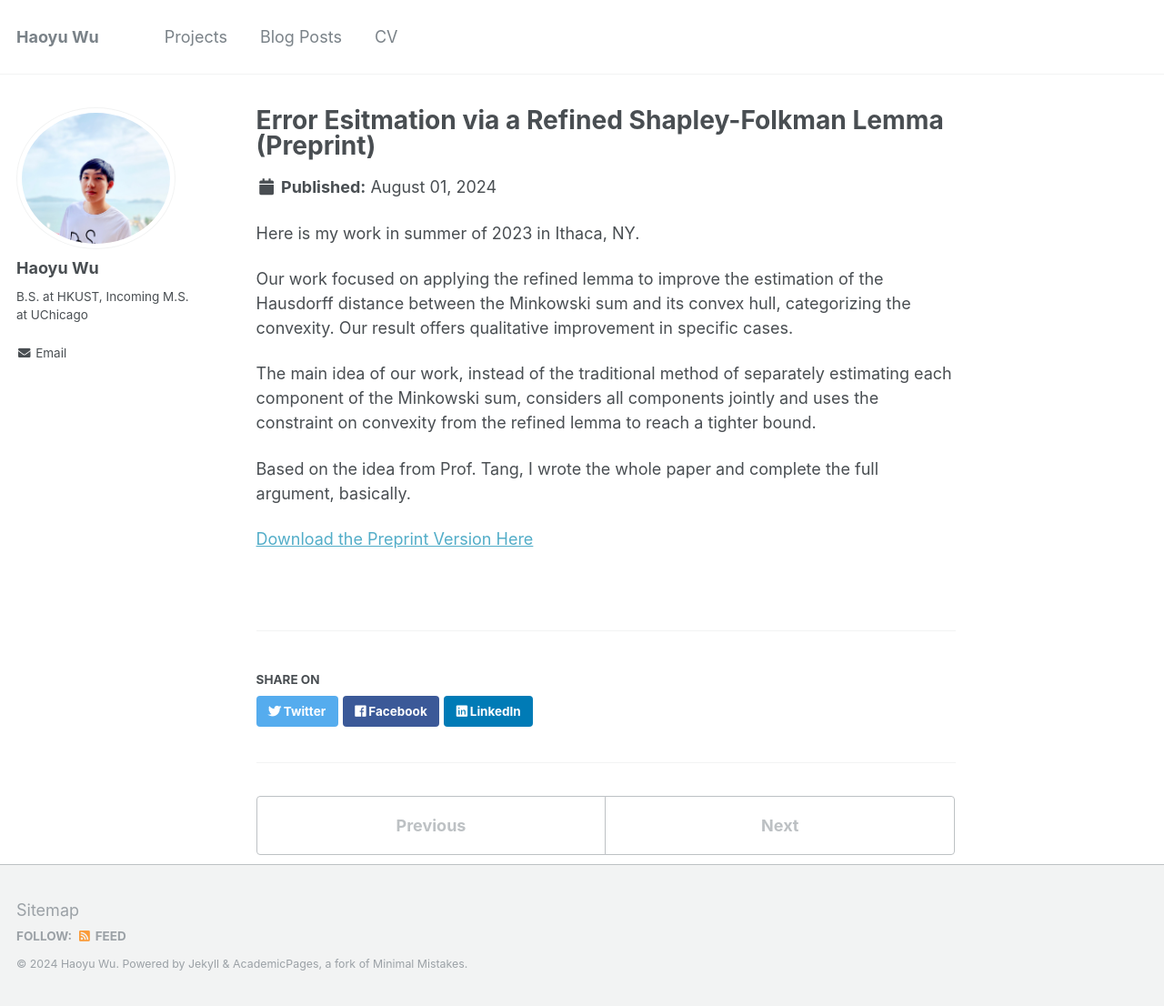
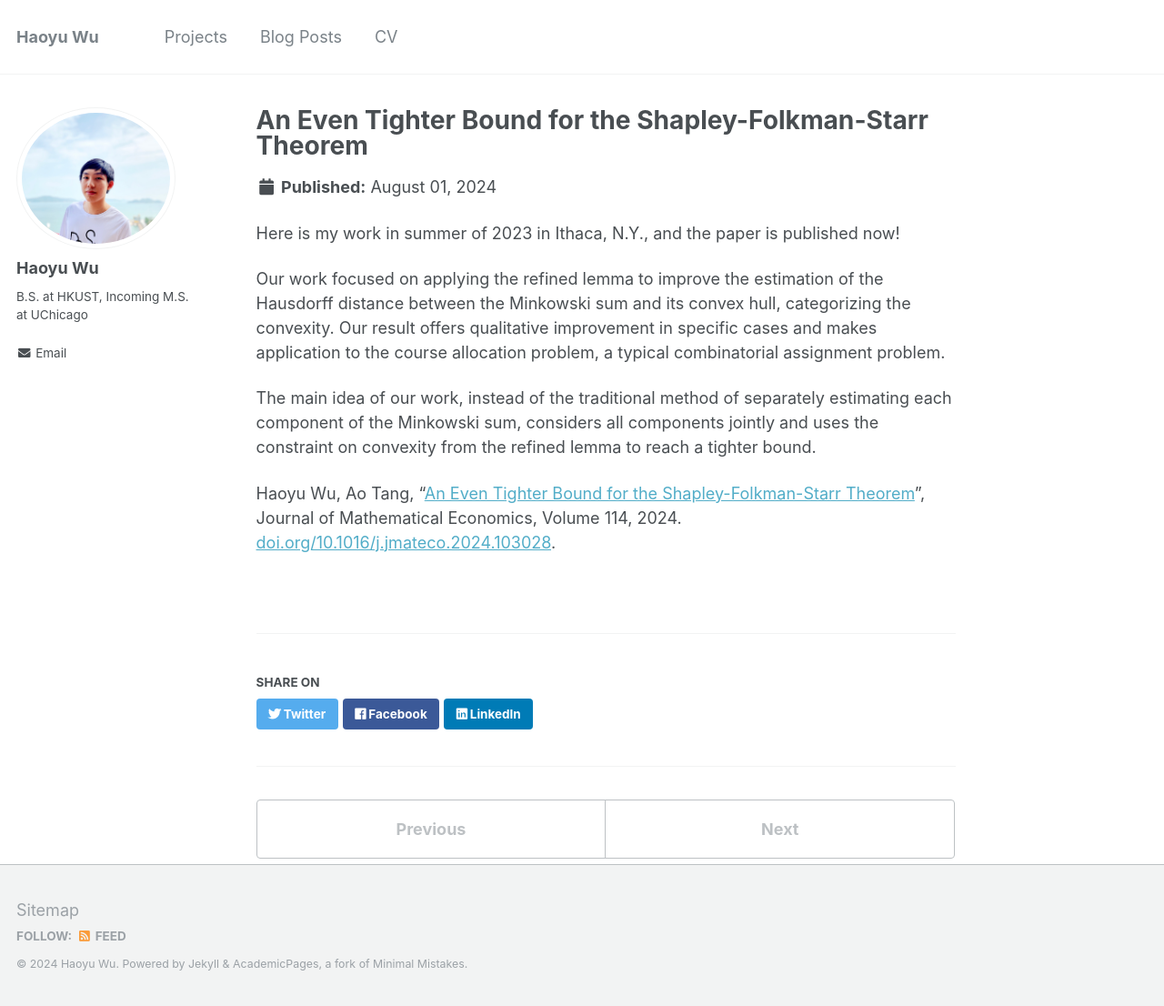
Before and after one commit to haoyuwu02/haoyuwu02.github.io, a Jekyll site: the page built from _portfolio/Project2.md, in a window 1280 px wide and 1106 px high. Shown: the whole window at 91% size. Built offline with Jekyll 4.4.1, drawn with Linux system fonts in a browser that asks for light colours.

Commit message:
updateofprojects

```diff
--- a/_portfolio/Project2.md
+++ b/_portfolio/Project2.md
@@ -1,15 +1,13 @@
 ---
-title: "Error Esitmation via a Refined Shapley-Folkman Lemma (Preprint)"
+title: "An Even Tighter Bound for the Shapley-Folkman-Starr Theorem"
 excerpt: "Keywords: Error Estimation, Shaple-Folkman Lemma, Nonconvex Optimization; Advised by Dr. Kevin Tang<br/><img src='/images/SF1.png'>"
 collection: portfolio
 ---
 
-Here is my work in summer of 2023 in Ithaca, NY.
+Here is my work in summer of 2023 in Ithaca, N.Y., and the paper is published now!
 
-Our work focused on applying the refined lemma to improve the estimation of the Hausdorff distance between the Minkowski sum and its convex hull, categorizing the convexity. Our result offers qualitative improvement in specific cases.
+Our work focused on applying the refined lemma to improve the estimation of the Hausdorff distance between the Minkowski sum and its convex hull, categorizing the convexity. Our result offers qualitative improvement in specific cases and makes application to the course allocation problem, a typical combinatorial assignment problem.
 
 The main idea of our work, instead of the traditional method of separately estimating each component of the Minkowski sum, considers all components jointly and uses the constraint on convexity from the refined lemma to reach a tighter bound.
 
-Based on the idea from Prof. Tang, I wrote the whole paper and complete the full argument, basically.
-
-[Download the Preprint Version Here](https://haoyuwu02.github.io/files/SF_Lemma.pdf)
+Haoyu Wu, Ao Tang, "[An Even Tighter Bound for the Shapley-Folkman-Starr Theorem](https://haoyuwu02.github.io/files/SFS.pdf)", Journal of Mathematical Economics, Volume 114, 2024. [doi.org/10.1016/j.jmateco.2024.103028](https://doi.org/10.1016/j.jmateco.2024.103028).
```
Also changed, not shown: _pages/about.md (+2 -2 lines), _pages/cv.md (+2 -6 lines), _portfolio/Project1.md (+5 -5 lines).
